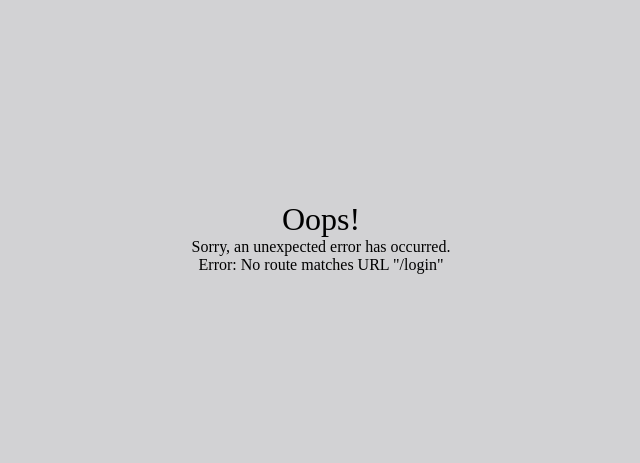
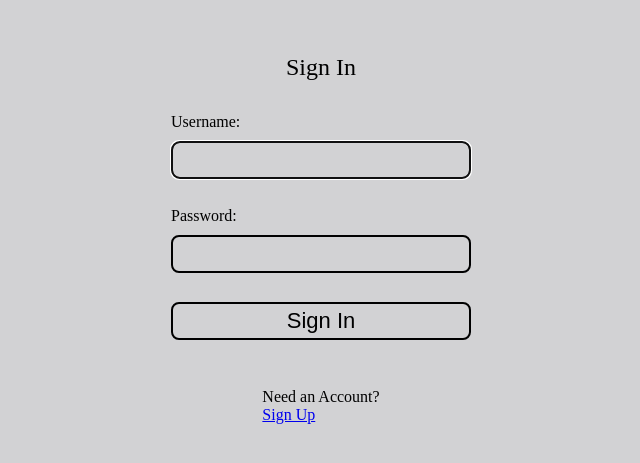
Before and after one commit to waffledood/personal-projects, a React (Create React App) app in the folder sticky-notes-fullstack/sticky-notes-frontend/: page /login in a window 1280 px wide. Shown: the part 163-626 px from the top of the page, without its empty margins (319-959 px from the left). Built offline with nearby package versions, Linux system fonts and the light colour scheme.

Commit message:
Refactor index.js & App.js to set up routing

```diff
--- a/sticky-notes-fullstack/sticky-notes-frontend/src/App.js
+++ b/sticky-notes-fullstack/sticky-notes-frontend/src/App.js
@@ -1,14 +1,12 @@
 import { useState } from "react";
-import {
-  createBrowserRouter,
-  createRoutesFromElements,
-  Route,
-  RouterProvider,
-} from "react-router-dom";
+import { Routes, Route } from "react-router-dom";
 
 import "./App.css";
 
 import Login from "./components/auth/Login";
+import Register from "./components/auth/Register";
+import Layout from "./components/Layout";
+import RequireAuth from "./components/RequireAuth";
 import ErrorPage from "./routes/ErrorPage";
 
 import StickyNoteBoard from "./components/StickyNoteBoard";
@@ -17,20 +15,22 @@ function App() {
   // TODO - Handle authentication of user (useContext?)
   const [isAuthenticated, setIsAuthenticated] = useState(false);
 
-  const router = createBrowserRouter(
-    createRoutesFromElements([
-      <Route
-        path={"/"}
-        element={isAuthenticated ? <StickyNoteBoard /> : <Login />}
-        errorElement={<ErrorPage />}
-      />,
-    ])
-  );
+  return (
+    <Routes>
+      <Route path="/" element={<Layout />}>
+        {/* public routes */}
+        <Route path="login" element={<Login />} />
+        <Route path="register" element={<Register />} />
 
-  return (
-    <main>
-      <RouterProvider router={router} />
-    </main>
+        {/* protected routes */}
+        <Route element={<RequireAuth />}>
+          <Route path="/" element={<StickyNoteBoard />} />
+        </Route>
+
+        {/* catch all */}
+        <Route path="error" element={<ErrorPage />} />
+      </Route>
+    </Routes>
   );
 }
 
--- a/sticky-notes-fullstack/sticky-notes-frontend/src/index.js
+++ b/sticky-notes-fullstack/sticky-notes-frontend/src/index.js
@@ -4,13 +4,18 @@ import "./index.css";
 import App from "./App";
 import reportWebVitals from "./reportWebVitals";
 import { AuthProvider } from "./components/context/AuthProvider";
+import { BrowserRouter, Routes, Route } from "react-router-dom";
 
 const root = ReactDOM.createRoot(document.getElementById("root"));
 root.render(
   <React.StrictMode>
-    <AuthProvider>
-      <App />
-    </AuthProvider>
+    <BrowserRouter>
+      <AuthProvider>
+        <Routes>
+          <Route path="/*" element={<App />} />
+        </Routes>
+      </AuthProvider>
+    </BrowserRouter>
   </React.StrictMode>
 );
 
```
